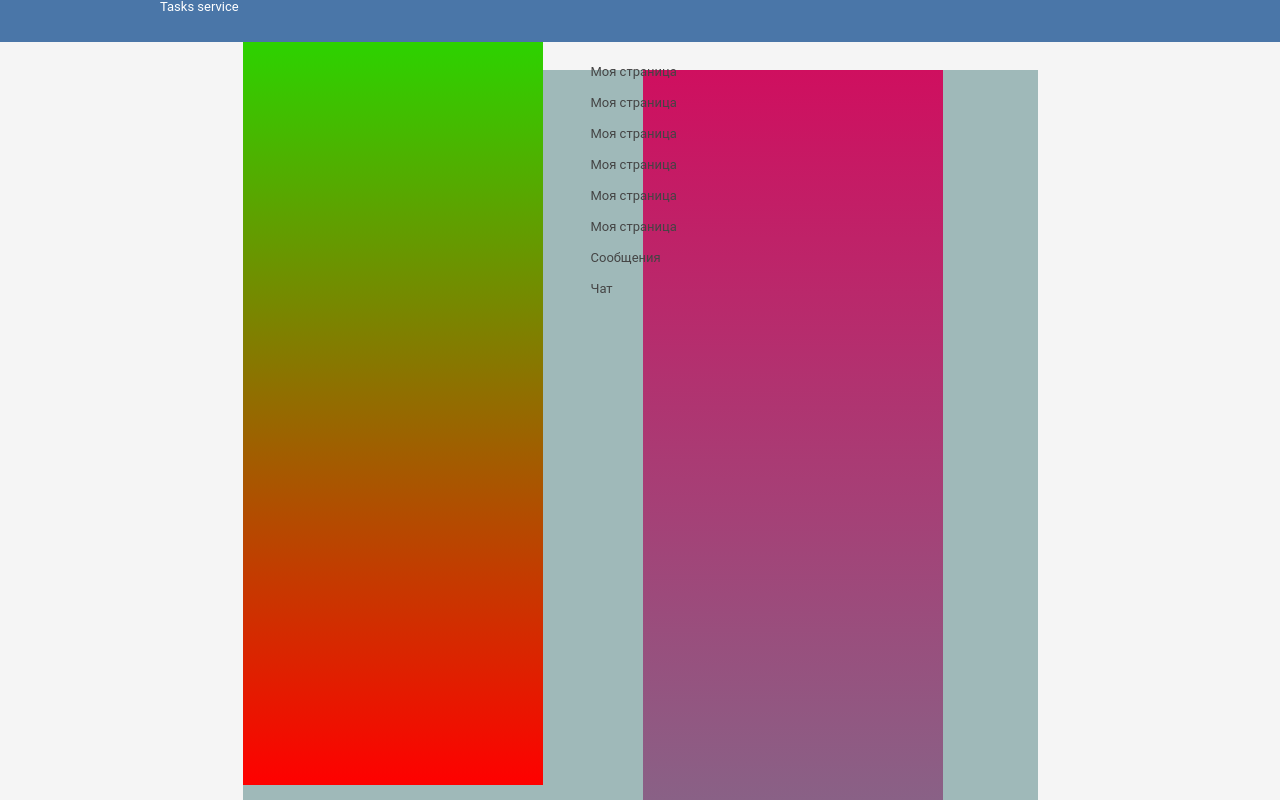
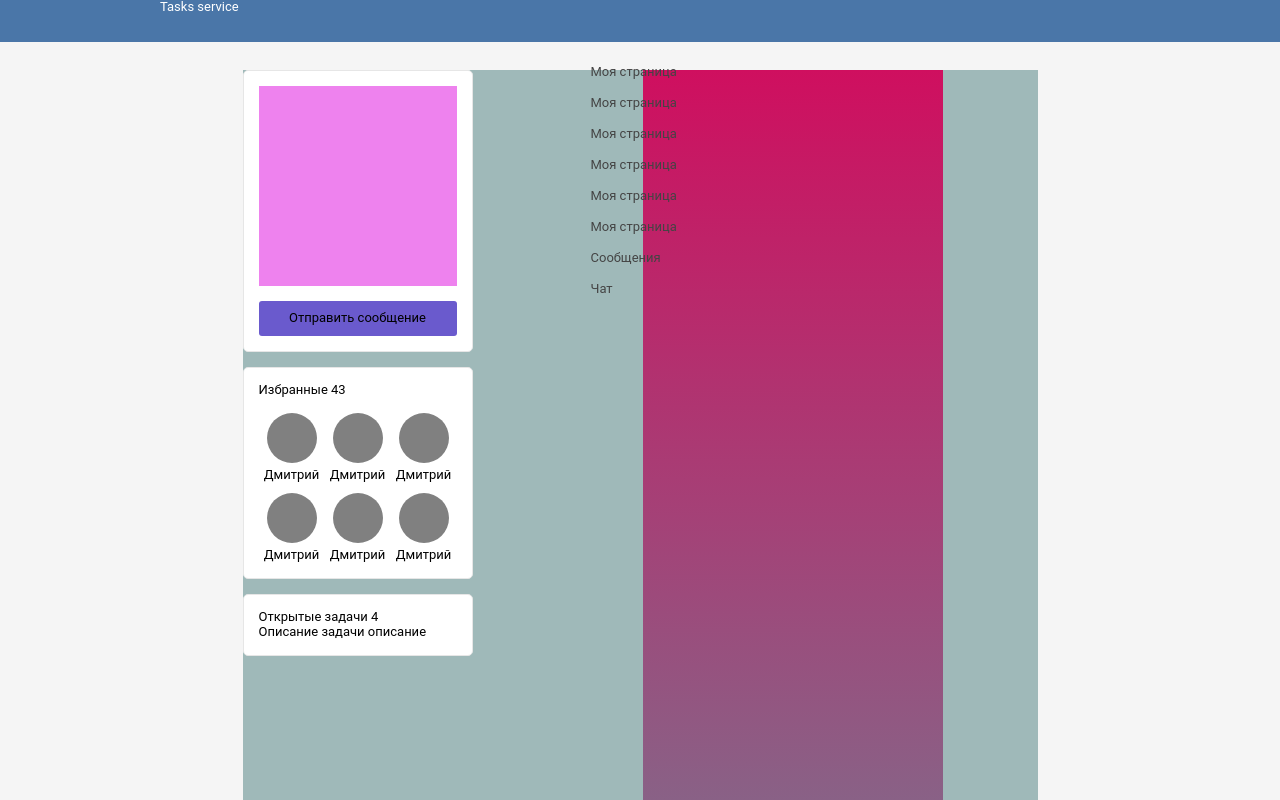
Before and after one commit to Dindro/tasks-service, a Vue app in the folder application/: page /1 in a window 1280 px wide. Shown: the top 800 px of the page. Built offline with nearby package versions, Linux system fonts and the light colour scheme.

Commit message:
плавающтй блок реализован до конца

```diff
--- a/application/src/components/UserPage.vue
+++ b/application/src/components/UserPage.vue
@@ -11,7 +11,7 @@ export default {
   methods: {
     scroll(e) {
       // условия - класс элемента не должен фиксироваться
-      const boxID = "left";
+      const boxID = "left-column";
       const boxTop = 70;
       const boxBottom = 15;
       const YScrollPos = e.currentTarget.scrollY;
@@ -30,11 +30,11 @@ export default {
       }
 
       // высота экрана больше чем высота блока
-      const isBoxOnScreen = boxFullHeight > winHeight;
+      const isBoxOnScreen = boxFullHeight < winHeight;
 
       // позиция скрола поменялась
       const isScrollChange = this.lastYScrollPos !== YScrollPos;
-      if (isBoxOnScreen && isScrollChange) {
+      if (!isBoxOnScreen && isScrollChange) {
         // скролл вниз
         const isToDown = this.lastYScrollPos < YScrollPos;
         if (isToDown) {
@@ -77,6 +77,10 @@ export default {
             box.classList.remove("fixed");
           }
         }
+      } else if (isBoxOnScreen) {
+        box.classList.add("fixed");
+        box.style.bottom = "";
+        box.style.marginTop = "";
       }
       this.lastYScrollPos = YScrollPos;
     }
@@ -84,6 +88,10 @@ export default {
   mounted() {
     window.addEventListener("scroll", this.scroll);
     window.addEventListener("resize", this.scroll);
+  },
+  beforeDestroy() {
+    window.removeEventListener("scroll", this.scroll);
+    window.removeEventListener("resize", this.scroll);
   }
 };
 </script>
@@ -91,8 +99,48 @@ export default {
 <template>
 	<div class="dinamic">
 		<div class="main-user">
-			<div id="left" class=""></div>
-			<div class="right"></div>
+			<div id="left-column">
+        <div class="user-photo mini-box">
+          <div class="photo"></div>
+          <button class="send-message">Отправить сообщение</button>
+        </div>
+        <div class="mini-box friends">
+          Избранные 43
+          <div class="friends-list">
+            <div class="friend">
+              <div class="friend-photo"></div>
+              <span class="friend-name">Дмитрий</span>
+            </div>
+            <div class="friend">
+              <div class="friend-photo"></div>
+              <span class="friend-name">Дмитрий</span>
+            </div>
+            <div class="friend">
+              <div class="friend-photo"></div>
+              <span class="friend-name">Дмитрий</span>
+            </div>
+            <div class="friend">
+              <div class="friend-photo"></div>
+              <span class="friend-name">Дмитрий</span>
+            </div>
+            <div class="friend">
+              <div class="friend-photo"></div>
+              <span class="friend-name">Дмитрий</span>
+            </div>
+            <div class="friend">
+              <div class="friend-photo"></div>
+              <span class="friend-name">Дмитрий</span>
+            </div>
+          </div>
+        </div>
+        <div class="mini-box tasks">
+          Открытые задачи 4
+          <div class="tasks-list">
+            <div class="task">Описание задачи описание</div>
+          </div>
+        </div>
+      </div>
+			<div class="right-column"></div>
 		</div>
 	</div>
 </template>
@@ -107,20 +155,78 @@ export default {
   background-color: rgb(159, 185, 185);
 }
 
-#left {
-  float: left;
-  height: 900px;
-  width: 300px;
-  background: linear-gradient(to top, #ff0000, #00ff00);
-  //position: fixed;
+.mini-box {
+  border: 1px solid rgb(230, 230, 230);
+  background-color: white;
+  border-radius: 5px;
+  margin-bottom: 15px;
+  padding: 15px;
 
-  &.fixed {
-    position: fixed;
-    //boxBottom: 15px;
+  &:last-child {
+    margin-bottom: 0;
   }
 }
 
-.right {
+#left-column {
+  float: left;
+  //height: 900px;
+  width: 230px;
+  //background: linear-gradient(to top, #ff0000, #00ff00);
+
+  // кроме position ничего добавлять
+  &.fixed {
+    position: fixed;
+  }
+
+  .user-photo {
+    .photo {
+      height: 200px;
+      background-color: violet;
+    }
+
+    .send-message {
+      width: 100%;
+      background-color: slateblue;
+      border: none;
+      margin-top: 15px;
+      border-radius: 3px;
+      padding: 10px;
+    }
+  }
+
+  .friends {
+    padding-bottom: 5px;
+
+    .friends-list {
+      padding-top: 15px;
+      display: flex;
+      justify-content: space-between;
+      flex-wrap: wrap;
+    }
+
+    .friend {
+      width: 66px;
+      padding-bottom: 10px;
+
+      .friend-photo {
+        margin: 0 auto;
+        height: 50px;
+        width: 50px;
+        background-color: grey;
+        border-radius: 50%;
+      }
+
+      .friend-name {
+        text-align: center;
+        display: block;
+        margin: 0 auto;
+        margin-top: 5px;
+      }
+    }
+  }
+}
+
+.right-column {
   margin-left: 400px;
   height: 2000px;
   width: 300px;
```
